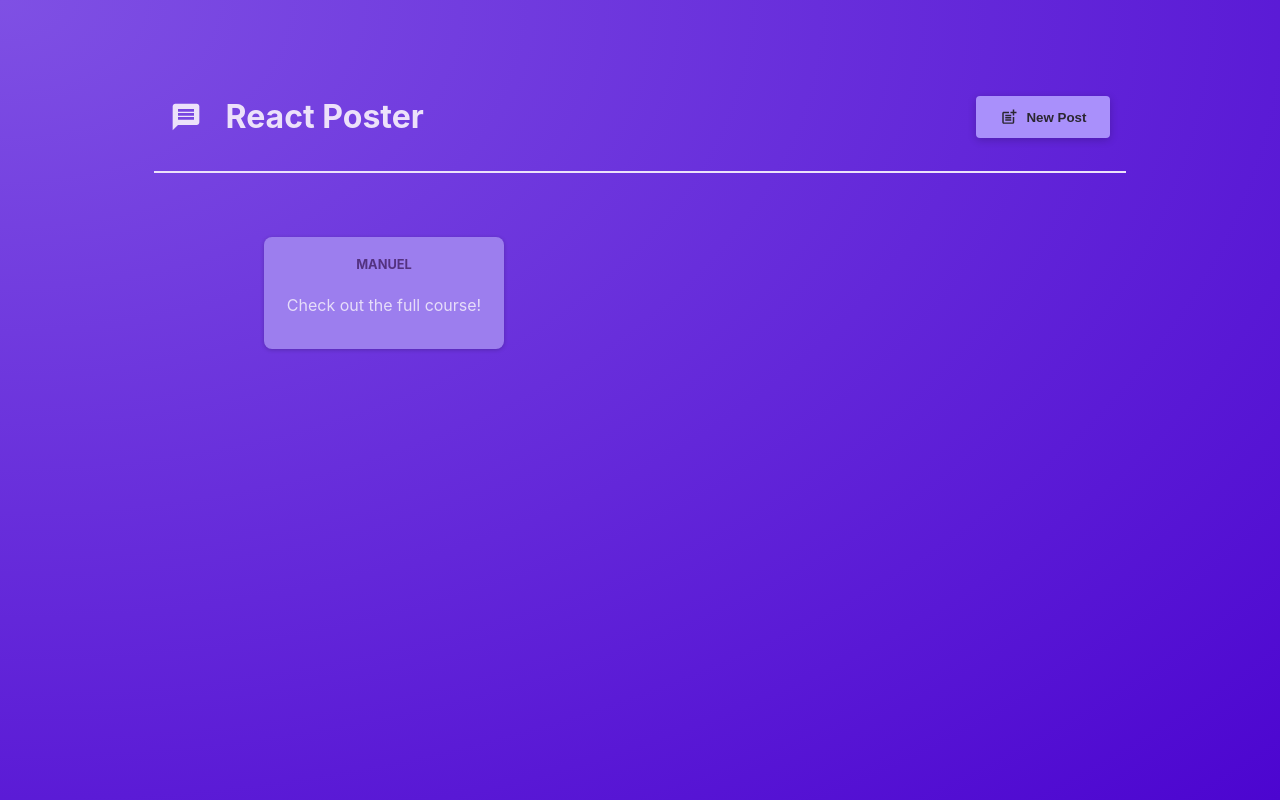
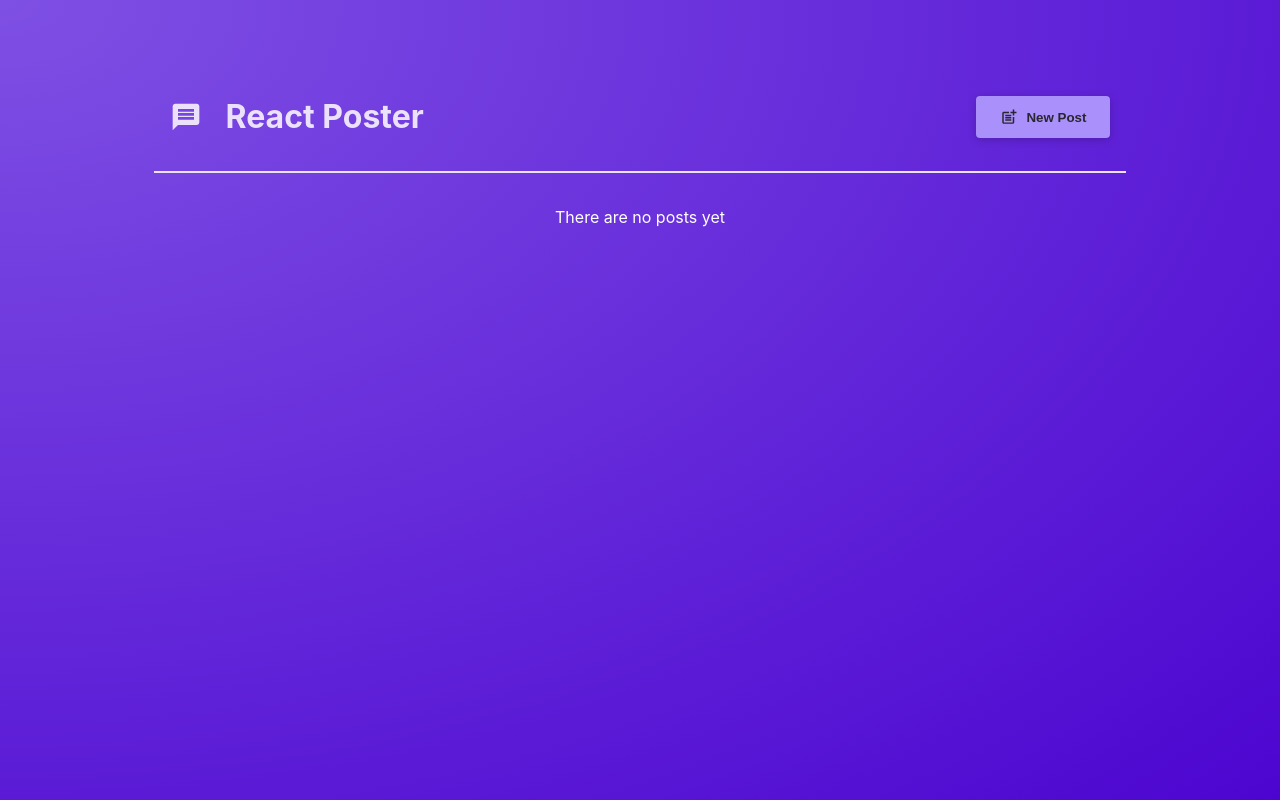
Before and after one commit to Jerscape/react-crash-course, a React (Vite) app: page / in a window 1280 px wide. Built offline with nearby package versions, Linux system fonts and the light colour scheme.

Commit message:
posting using map

```diff
--- a/src/components/PostsList.jsx
+++ b/src/components/PostsList.jsx
@@ -6,6 +6,7 @@ import { useState } from "react";
 
 function PostsList({ isPosting, onStopPosting }) {
   const [posts, setPosts] = useState([]);
+
 
   function addPostHandler(postData) {
     setPosts((existingPosts) => [postData, ...existingPosts]);
@@ -23,10 +24,17 @@ function PostsList({ isPosting, onStopPosting }) {
           />
         </Modal>
       )}
+      {posts.length > 0 && (
+        <ul className={classes.posts}>
+          {posts.map((post) => (
+            <Post key={post.body} author={post.author} body={post.body} />
 
-      <ul className={classes.posts}>
-        <Post author="Manuel" body="Check out the full course!" />
-      </ul>
+          ))}
+        </ul>
+      )}
+      {posts.length === 0 && (
+        <div style={{texAlign: 'center', color: 'white' }}>There are no posts yet</div>
+      )}
     </>
   );
 }
```
